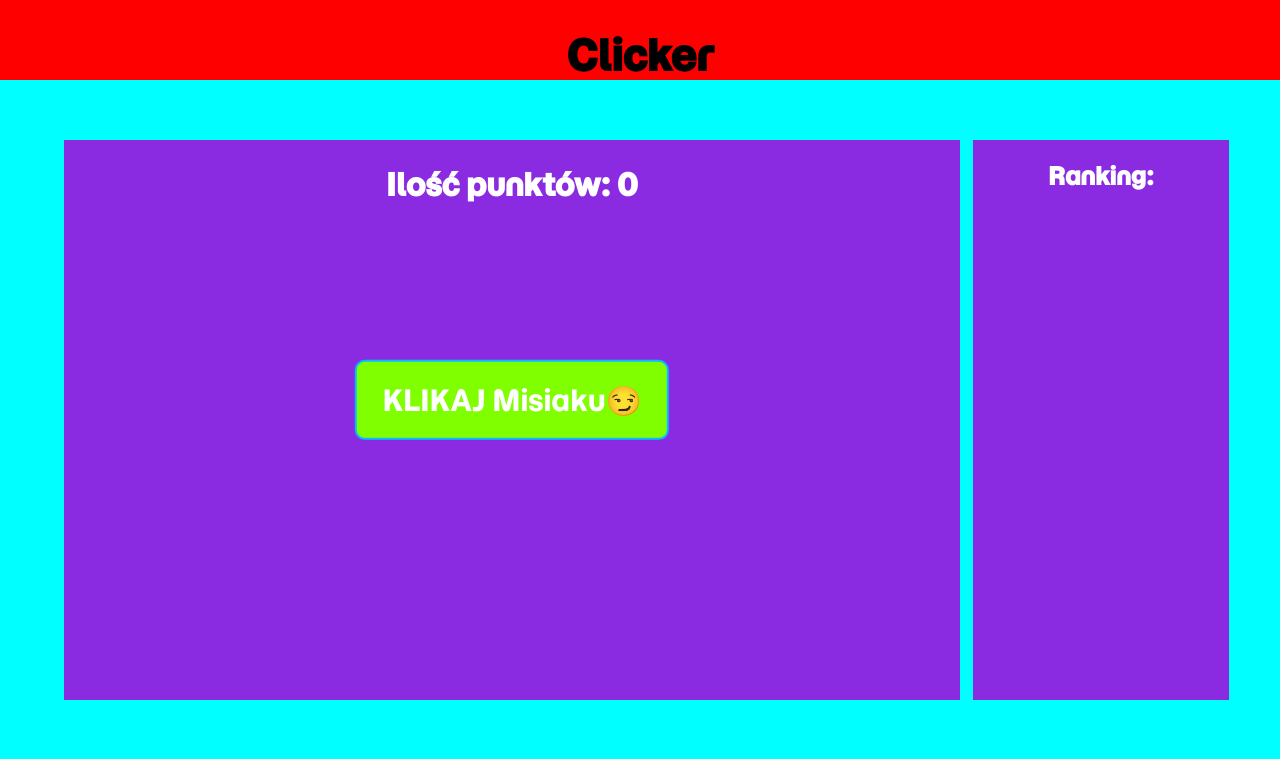
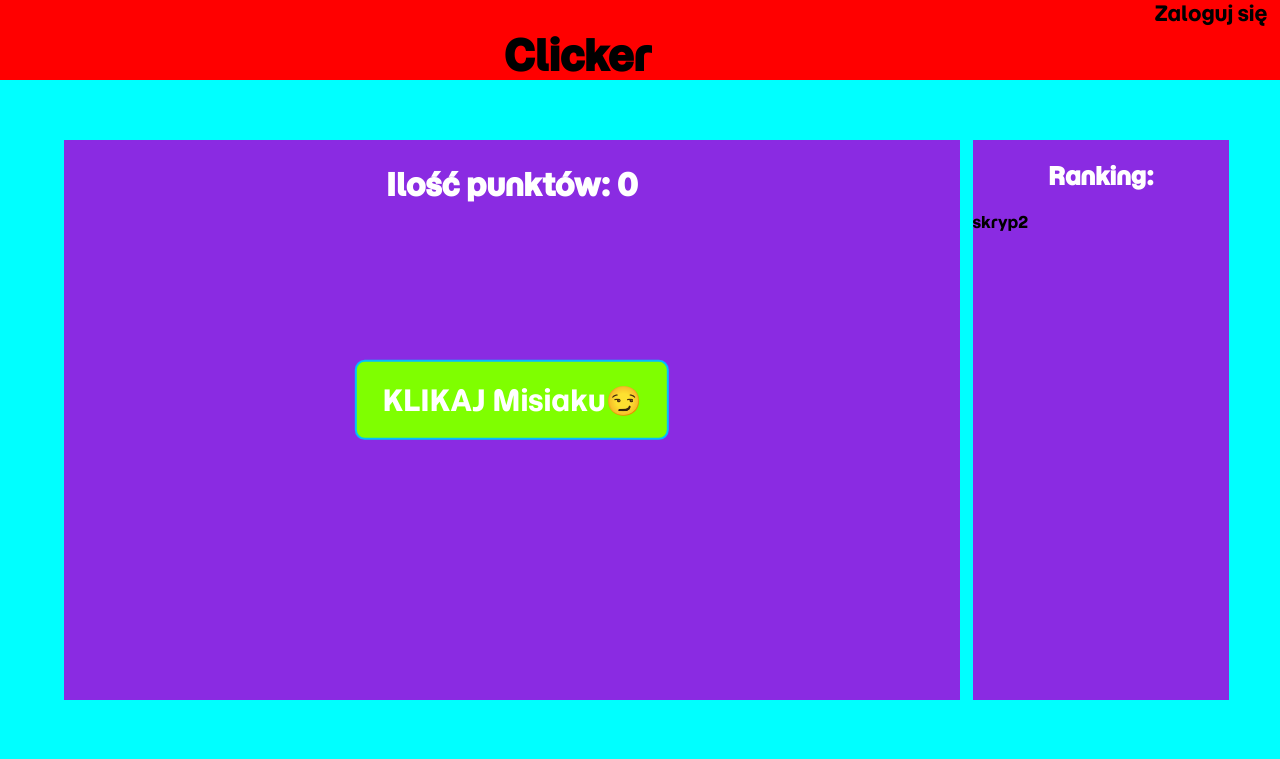
Before and after one commit to Monajk4/GraFilip, a PHP site: page / in a window 1280 px wide. Shown: the top 759 px of the page. Run offline with PHP 8.4, Linux system fonts and the light colour scheme.

Commit message:
dodano tekst zaloguj sie

```diff
--- a/index.html
+++ b/index.html
@@ -9,7 +9,10 @@
 </head>
 <body>
     <header>
+        <span></span>
         <h1>Clicker</h1>
+        <a id="login_tekst" href="/zaloguj">Zaloguj się</a>
+
     </header>
 
     <main>
@@ -19,7 +22,7 @@
         </section>
         <section id="prawy">
             <h1 style="text-align: center; color: white;">Ranking:</h1>
-            <table></table>
+            <table>skryp2</table>
         </section>
     </main>
     <footer><p>Wykonali: 1hgfuyfgyhuftryguhftrgyfhtur   </p></footer>
--- a/style.css
+++ b/style.css
@@ -13,8 +13,13 @@ header{
     height: 10vh;
     width: 100%;
     display: flex;
-    justify-content: center;
+    justify-content: space-between;
     font-size: 1.3em;
+}
+a{
+    text-decoration: none;
+    color: black;
+    margin-right: 1%;
 }
 main{
     background-color: aqua;
```
